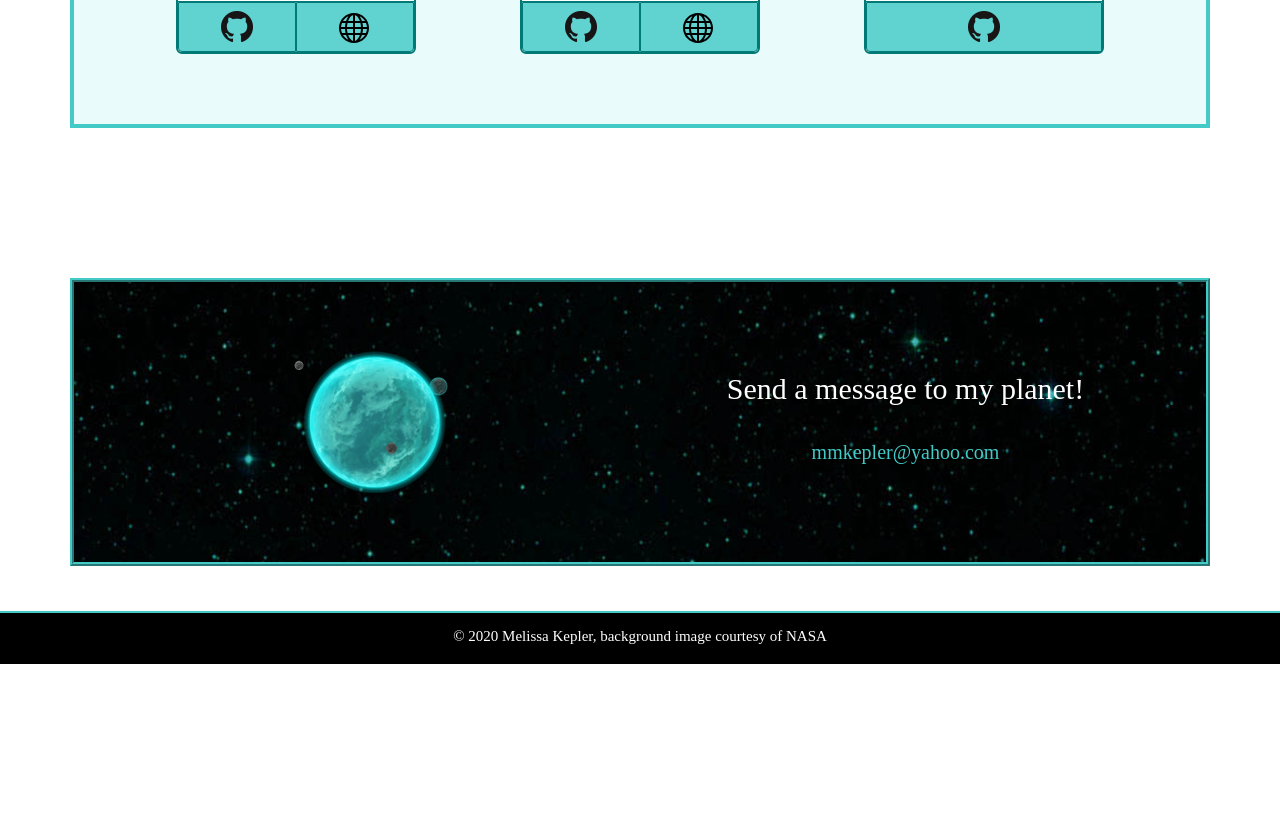
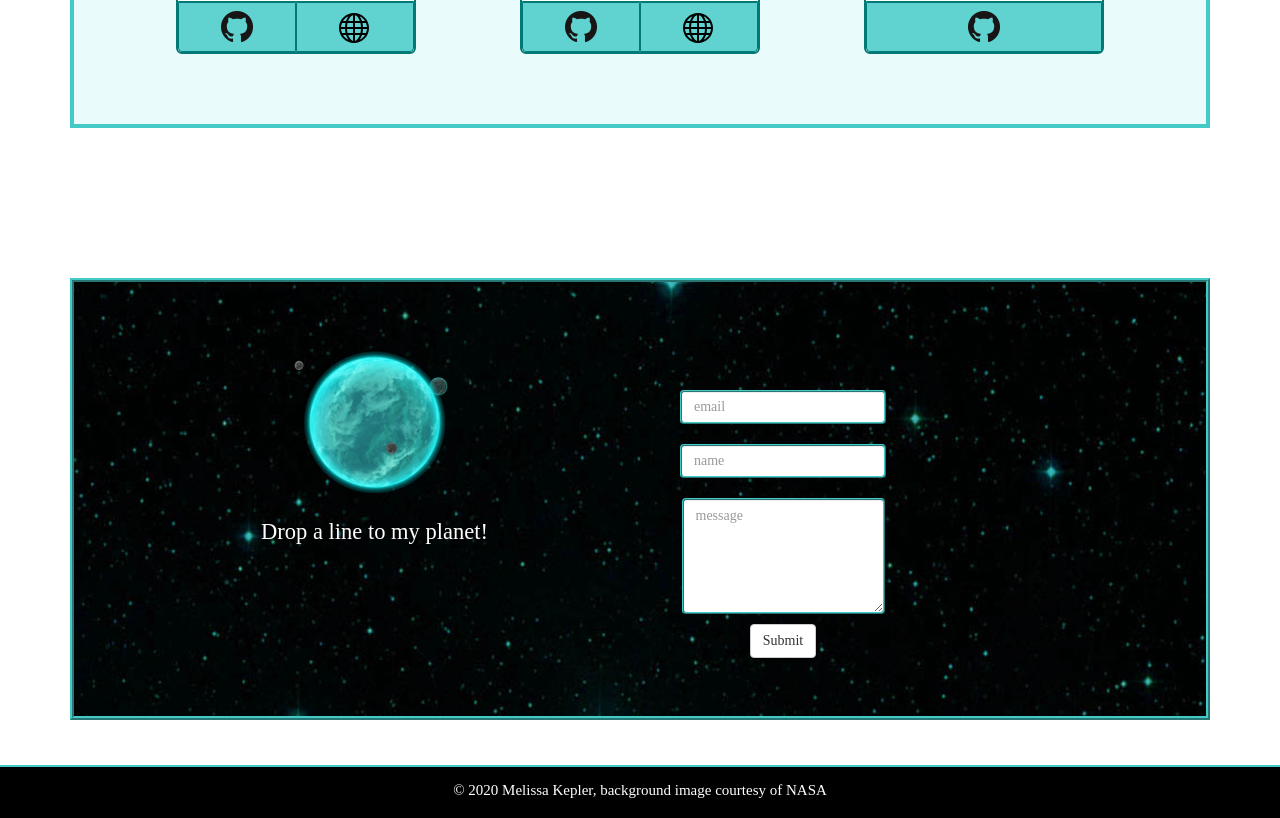
Before and after one commit to Missarachnid/mmkepler.com, a React (Create React App) app: page / in a window 1280 px wide. Shown: the part 3884-4702 px from the top of the page. Before the commit the page ends 4548 px from the top, so only its background shows below. Built offline with nearby package versions, Linux system fonts and the light colour scheme; a web font is replaced by a local one.

Commit message:
fix: removed node back-end and added form skeleton

```diff
--- a/src/App.css
+++ b/src/App.css
@@ -246,12 +246,23 @@ a:hover {
 }
 
 .contact-email {
-	margin-top: 40px;
+  margin-top: 40px;
+  text-align: center;
 }
 
 .melissaMail {
   font-size: 20px;
   color: #43cac7;
+}
+
+#contact-planet-text {
+  font-size: 1.5em;
+  text-align: center;
+}
+
+.email-form {
+  margin: 10px;
+  border: ridge 2px #43cac7;
 }
 
 /*Footer*/
--- a/src/components/Contact.js
+++ b/src/components/Contact.js
@@ -1,4 +1,4 @@
-import React from "react";
+import React, {useState} from "react";
 import planets from "../img/planets.png";
 
  const Contact = () => {
@@ -12,13 +12,24 @@ import planets from "../img/planets.png";
               <div className="planetDiv">
                 <img src={planets} id="myPlanet" className="img-responsive img-center" alt="A planet I made in photoshop with three orbiting moons" />
               </div>
+              <p id="contact-planet-text">Drop a line to my planet!</p>
             </div>
             <div className="col-md-6 col-sm-12">
+
               <div className="contact-email">
-                <h2 className="text-center">Send a message to my planet!</h2>
-                <div className="melissaMail contactLinks">
-                 <p>mmkepler@yahoo.com</p>
-                </div>
+                {/* Start form here*/}
+                <form class="navbar-form navbar-left" role="email" id="form">
+                  <div class="form-group">
+                    <input type="text" class="form-control email-form" id="email" placeholder="email"/>
+                    <br />
+                    <input type="text" class="form-control email-form" id="name" placeholder="name" />
+                    <br />
+                    <textarea form="form" class="form-control email-form" id="message" name="message" placeholder="message" cols="20" rows="5" required></textarea>
+                  </div>
+                  <br />
+                  <button type="submit" class="btn btn-default">Submit</button>
+                </form>
+
               </div>
             </div>
           </div>
```
Also changed, not shown: package.json (+14 -2 lines), 2 other files (tests, documents, lock files or other folders).
